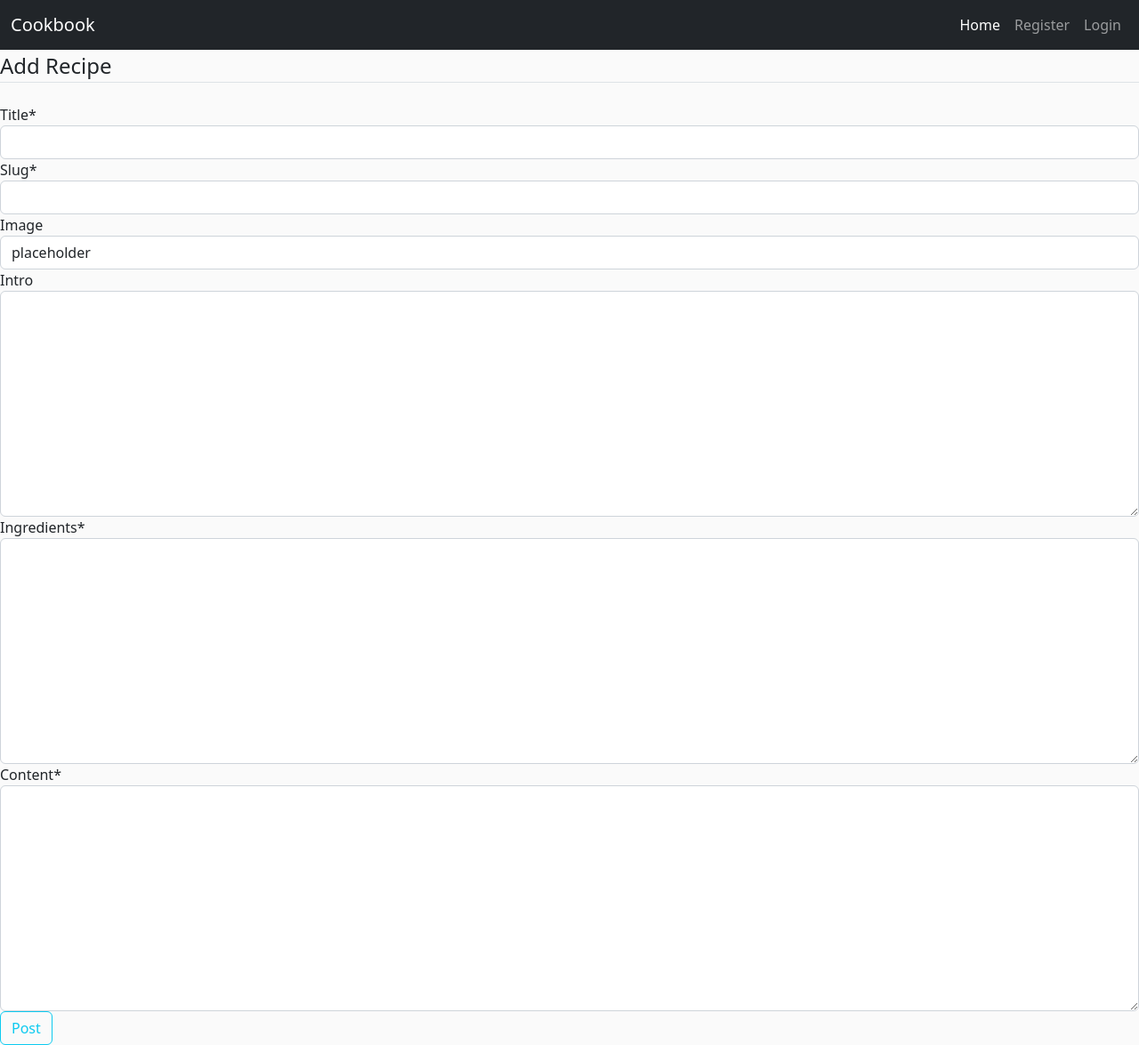
After one commit to Ant0nSk0/cookbook, a Django app: page /recipes/add in a window 1280 px wide. The commit adds this page. Shown: the whole page at 89% size. Run offline with Django 3.2, Linux system fonts and the light colour scheme; some libraries are stand-ins or nearby versions.

Commit message:
add addrecipe

```diff
--- a/recipes/models.py
+++ b/recipes/models.py
@@ -1,6 +1,7 @@
 from django.db import models
 from django.contrib.auth.models import User
 from cloudinary.models import CloudinaryField
+from django.urls import reverse
 
 # Create your models here.
 
@@ -10,7 +11,7 @@ class Recipe(models.Model):
     slug = models.SlugField(max_length=200, unique=True)
     author = models.ForeignKey(
         User, on_delete=models.CASCADE, related_name='recipe_post')
-    image = CloudinaryField('image', default='placeholder')
+    image = CloudinaryField('image', default='placeholder', blank=True)
     intro = models.TextField(blank=True)
     ingredients = models.TextField()
     content = models.TextField()
@@ -29,6 +30,9 @@ class Recipe(models.Model):
     def number_of_likes(self):
         return self.likes.count()
 
+    def get_absolute_url(self):
+        return reverse('recipe_detail', args=[self.slug])
+
 
 class Comment(models.Model):
     post = models.ForeignKey(
--- a/recipes/urls.py
+++ b/recipes/urls.py
@@ -5,4 +5,5 @@ urlpatterns = [
     path('', views.RecipeList.as_view(), name='home'),
     path('<slug:slug>/', views.RecipeDetail.as_view(), name='recipe_detail'),
     path('like/<slug:slug>', views.RecipeLike.as_view(), name='recipe_like'),
+    path('recipes/add', views.AddRecipe.as_view(), name='add_recipe'),
 ]
--- a/recipes/views.py
+++ b/recipes/views.py
@@ -75,3 +75,14 @@ class RecipeLike(View):
             recipe.likes.add(request.user)
 
         return HttpResponseRedirect(reverse('recipe_detail', args=[slug]))
+
+
+class AddRecipe(generic.CreateView):
+    model = Recipe
+    template_name = 'add_recipe.html'
+    fields = ['title', 'slug', 'image', 'intro', 'ingredients', 'content']
+
+
+    def form_valid(self, form):
+        form.instance.author = self.request.user
+        return super().form_valid(form)
--- /dev/null
+++ b/templates/add_recipe.html
@@ -0,0 +1,16 @@
+{% extends "base.html" %}
+{% load crispy_forms_tags %}
+{% block content %}
+    <div class="content-section">
+        <form method="POST">
+            {% csrf_token %}
+            <fieldset class="form-group">
+                <legend class="border-bottom mb-4">Add Recipe</legend>
+                {{ form|crispy }}
+            </fieldset>
+            <div class="form-group">
+                <button class="btn btn-outline-info" type="submit">Post</button>
+            </div>
+        </form>
+    </div>
+{% endblock content %}
--- a/templates/base.html
+++ b/templates/base.html
@@ -18,7 +18,7 @@
 
     <nav class="navbar navbar-expand-lg navbar-dark bg-dark">
         <div class="container-fluid">
-            <a class="navbar-brand" href="#">Cookbook</a>
+            <a class="navbar-brand" href="{% url 'home' %}">Cookbook</a>
             <button class="navbar-toggler" type="button" data-bs-toggle="collapse"
                 data-bs-target="#navbarSupportedContent" aria-controls="navbarSupportedContent" aria-expanded="false"
                 aria-label="Toggle navigation">
@@ -37,7 +37,7 @@
                         <a class="nav-link" href="#">Profile</a>
                     </li>
                     <li class="nav-item">
-                        <a class="nav-link" href="#">Add Recipe</a>
+                        <a class="nav-link" href="{% url 'add_recipe' %}">Add Recipe</a>
                     </li>
                     {% else %}
                     <li class="nav-item">
```
Also changed, not shown: templates/recipe_detail.html (+6 -1 lines).
